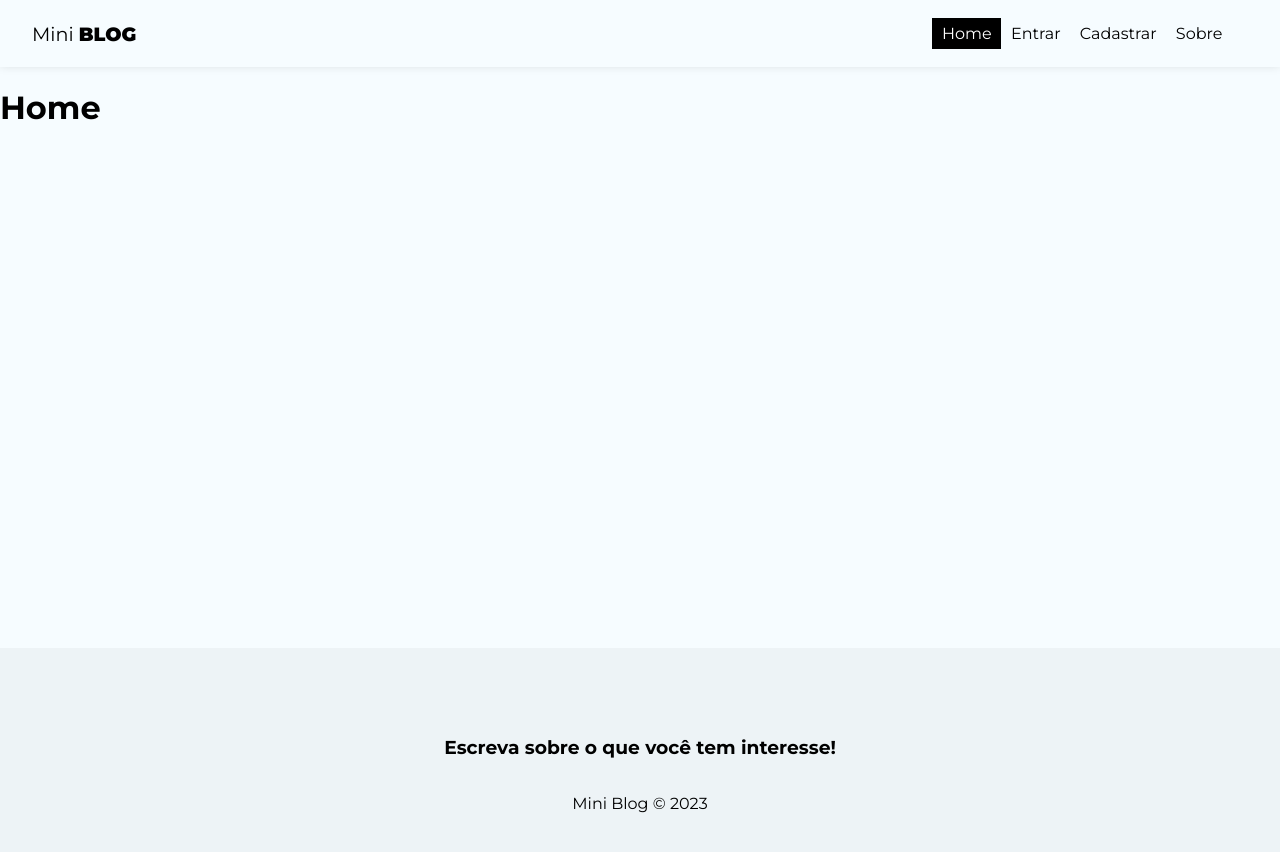
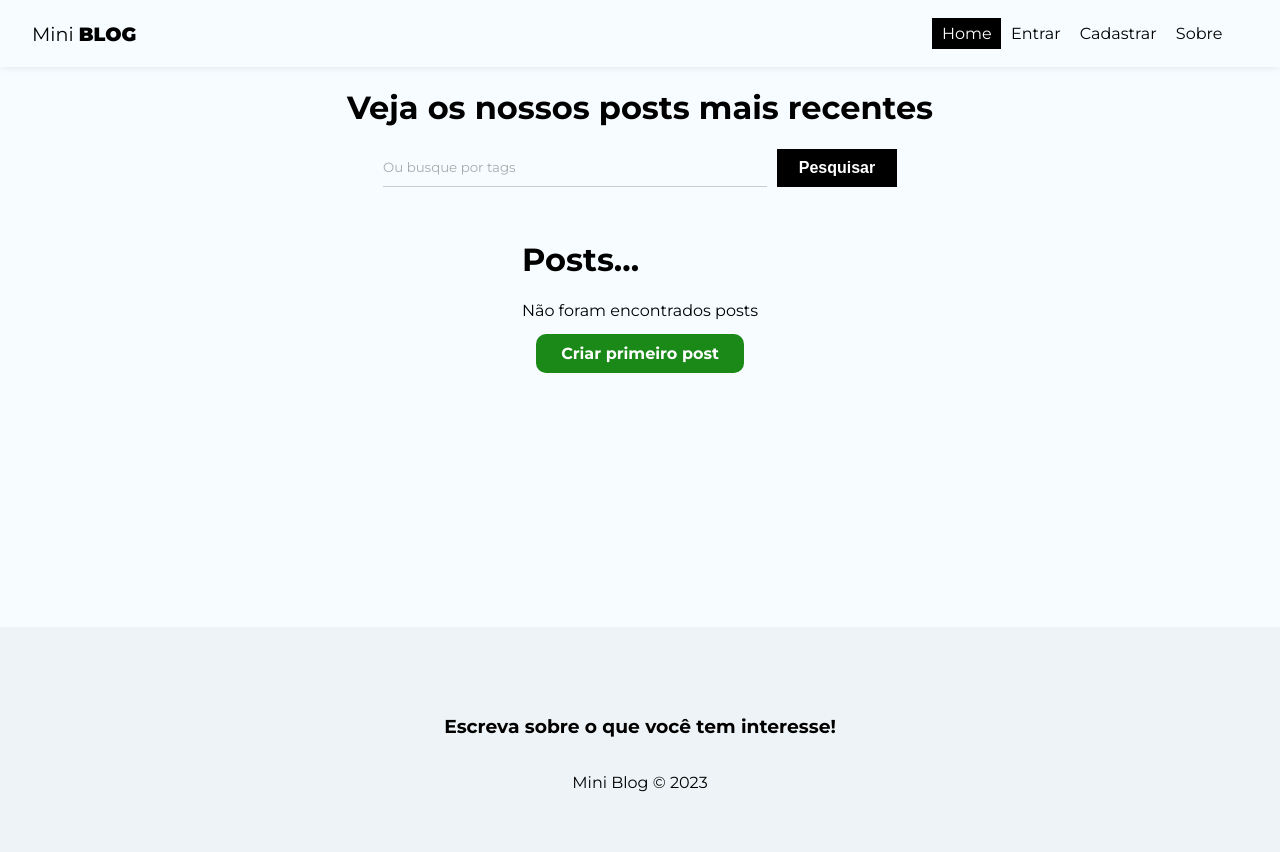
Before and after one commit to joaogui20/mini-blog, a React (Create React App) app: page / in a window 1280 px wide. Shown: the top 852 px of the page. Built offline with nearby package versions, Linux system fonts and the light colour scheme; no server answers.

Commit message:
Estruturando a home

```diff
--- a/src/pages/Home/Home.js
+++ b/src/pages/Home/Home.js
@@ -1,10 +1,36 @@
 // CSS
 import styles from "./Home.module.css"
 
+// Hooks
+import { useNavigate, Link } from "react-router-dom"
+import { useState } from "react"
+
+// Components
+
 const Home = () => {
+  const [query, setQuery] = useState("")
+  const [posts] = useState([])
+
+  const handleSubmit = (e) => {
+    e.preventDefault()
+  }
+
   return (
-    <div>
-        <h1>Home</h1>
+    <div className={styles.home}>
+        <h1>Veja os nossos posts mais recentes</h1>
+        <form onSubmit={handleSubmit} className={styles.search_form}>
+          <input type="text" placeholder="Ou busque por tags" onChange={(e) => setQuery(e.target.value)} />
+          <button className="btn btn-dark">Pesquisar</button>
+        </form>
+        <div>
+          <h1>Posts...</h1>
+          {posts && posts.length === 0 && (
+            <div className={styles.noposts}>
+              <p>Não foram encontrados posts</p>
+              <Link to="/posts/create" className="btn">Criar primeiro post</Link>
+            </div>
+          )}
+        </div>
     </div>
   )
 }
--- a/src/pages/Home/Home.module.css
+++ b/src/pages/Home/Home.module.css
@@ -0,0 +1,31 @@
+.home {
+    display: flex;
+    flex-direction: column;
+    align-items: center;
+    justify-content: center;
+}
+
+.search_form {
+    max-width: 100%;
+    width: 60%;
+    display: flex;
+    justify-content: center;
+    margin-bottom: 2em;
+}
+
+.search_form input {
+    margin-right: 10px;
+    width: 50%;
+}
+
+.noposts {
+    text-align: center;
+}
+
+.noposts p {
+    margin-bottom: 1.5em;
+}
+
+.noposts a {
+    padding: 10px 25px;
+}
```
